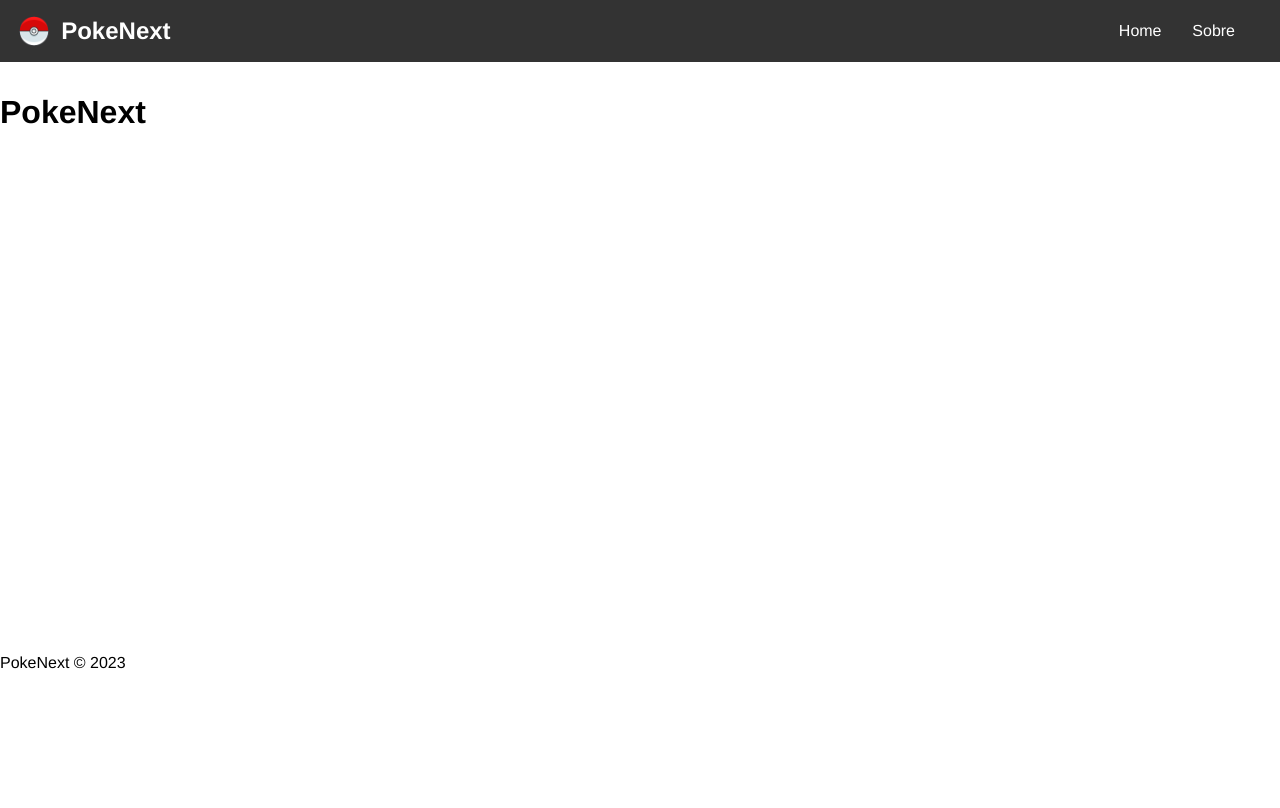
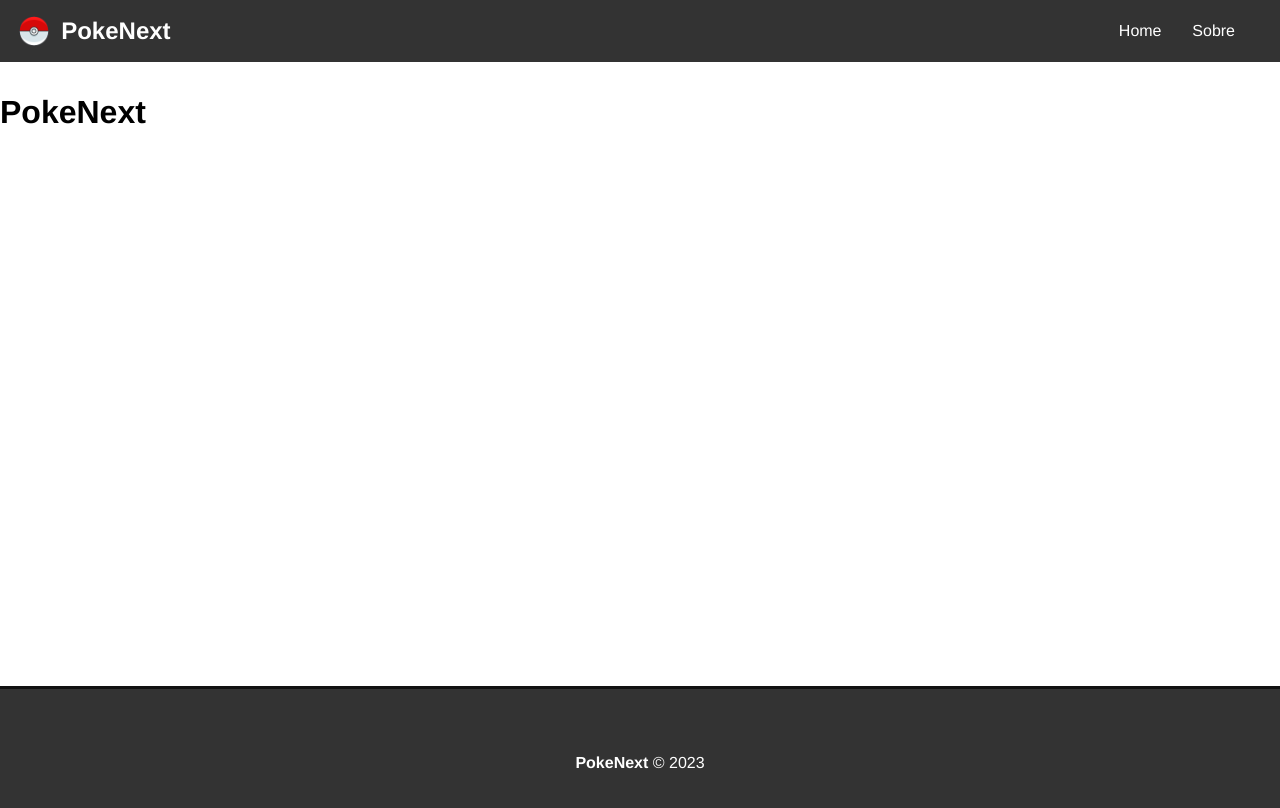
Before and after one commit to Orozimbo1/PokeNext, a Next.js app: page / in a window 1280 px wide. Shown: the top 808 px of the page. Built offline with nearby package versions, Linux system fonts and the light colour scheme.

Commit message:
CSS do Footer

```diff
--- a/components/Footer.js
+++ b/components/Footer.js
@@ -2,7 +2,7 @@ import styles from '../styles/Footer.module.css'
 
 const Footer = () => {
   return (
-    <footer>
+    <footer className={styles.footer}>
       <p>
         <span>PokeNext</span> &copy; 2023
       </p>
--- a/styles/Footer.module.css
+++ b/styles/Footer.module.css
@@ -0,0 +1,14 @@
+.footer {
+  display: flex;
+  justify-content: center;
+  align-items: center;
+  background-color: #333;
+  color: #fff;
+  height: 150px;
+  margin-top: 2em;
+  border-top: 3px solid #111;
+}
+
+.footer span {
+  font-weight: bold;
+}
```
